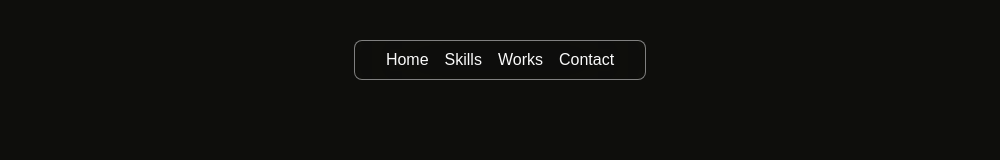
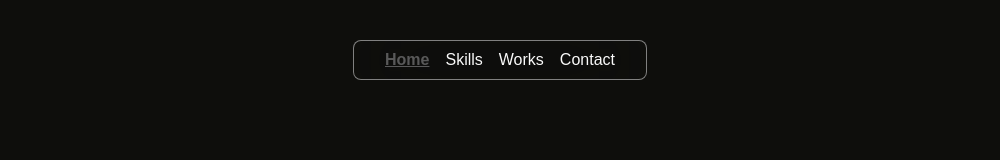
Before and after one commit to m0nztrum/portfolio, a React (Vite) app: page / in a window 1280 px wide. Shown: the top 160 px of the page, without its empty margins (140-1140 px from the left). Built offline with nearby package versions, Linux system fonts and the light colour scheme; a web font is replaced by a local one.

Commit message:
style: navlinks

```diff
--- a/src/components/Navbar.tsx
+++ b/src/components/Navbar.tsx
@@ -1,10 +1,10 @@
 import { navItems } from '../data';
 import { navItem } from '../types';
-import { Link } from 'react-router-dom';
+import { NavLink } from 'react-router-dom';
 
 export const Navbar = () => {
     return (
-        <nav className="transition-[opacity, transform, filter] fixed inset-x-0 top-10 z-[5000] mx-auto flex max-w-fit items-center justify-center space-x-4 rounded-lg px-8 py-2 opacity-100 ring-1 ring-inset ring-dark-500 blur-0 backdrop-blur-2xl">
+        <nav className="transition-[opacity, transform, filter] fixed inset-x-0 top-10 z-[5000] mx-auto flex max-w-fit items-center justify-center space-x-4 rounded-lg px-8 py-2 font-medium opacity-100 ring-1 ring-inset ring-dark-500 blur-0 backdrop-blur-2xl">
             {navItems.map((item: navItem, index: number) => (
                 <div
                     key={index}
@@ -12,14 +12,17 @@ export const Navbar = () => {
                 >
                     {item.link.startsWith('#') ? (
                         //<a> tag to fix issues with ids #..
-                        <a href={item.link} className="font-medium">
+                        <a href={item.link}>{item.name}</a>
+                    ) : (
+                        //<NavLink> tag for route paths
+                        <NavLink
+                            to={item.link}
+                            className={({ isActive }) =>
+                                isActive ? 'font-semibold text-dark-400 underline' : ''
+                            }
+                        >
                             {item.name}
-                        </a>
-                    ) : (
-                        //<Link> tag for route paths
-                        <Link to={item.link} className="font-medium">
-                            {item.name}
-                        </Link>
+                        </NavLink>
                     )}
                 </div>
             ))}
```
